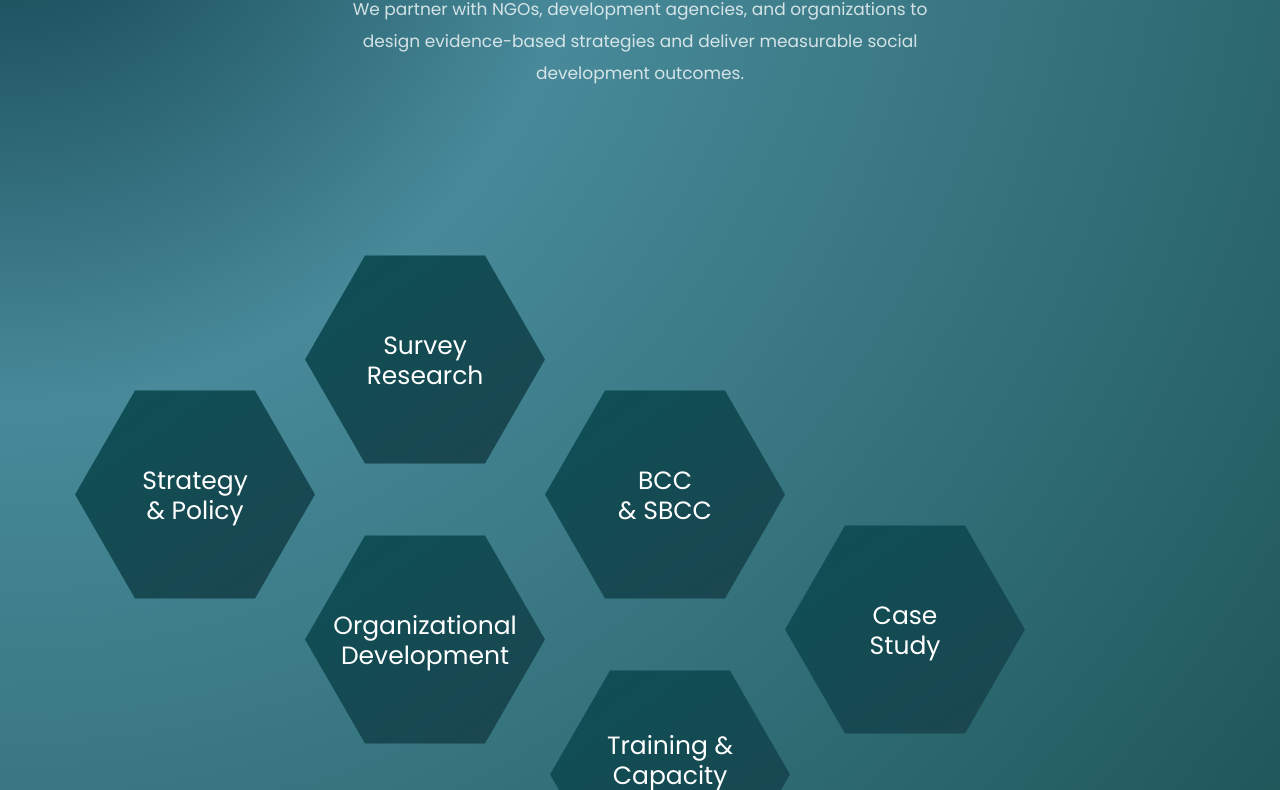
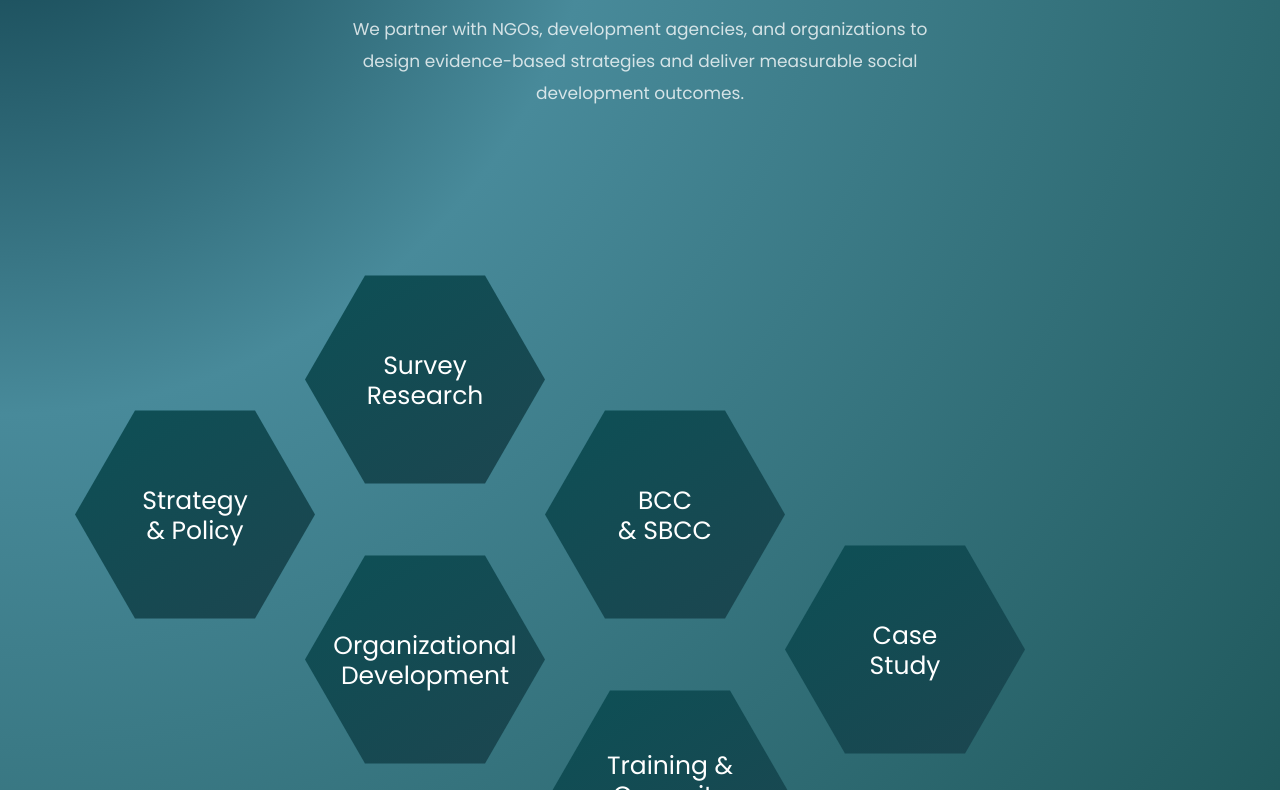
Before and after one commit to tahsinatasneem08/IdeaLab, a plain HTML site: page index.html in a window 1280 px wide. Shown: the part 2735-3525 px from the top of the page. Drawn offline with Linux system fonts and the light colour scheme.

Commit message:
honeycomb section padding

```diff
--- a/style.css
+++ b/style.css
@@ -1055,7 +1055,7 @@ height: 200px;
       #1b5355 100%
     );
 
-  padding: 50px 8%;
+  padding: 70px 8%;
 
   overflow: hidden;
 
@@ -1140,7 +1140,7 @@ height: 200px;
   position:relative;
 
   width: 980px;
-height: 700px;
+  height: 700px;
 
   margin:0 auto;
 
```
